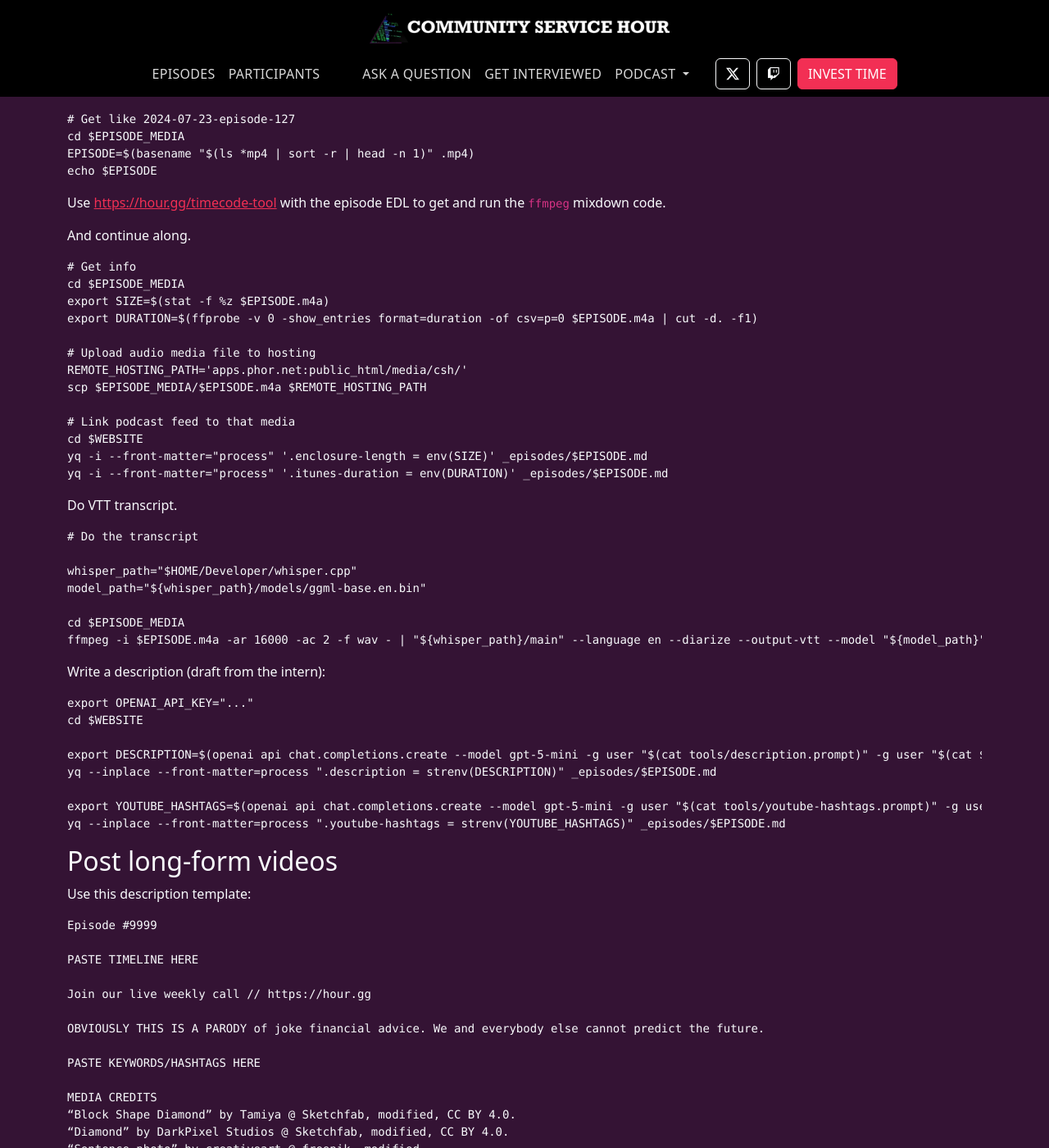
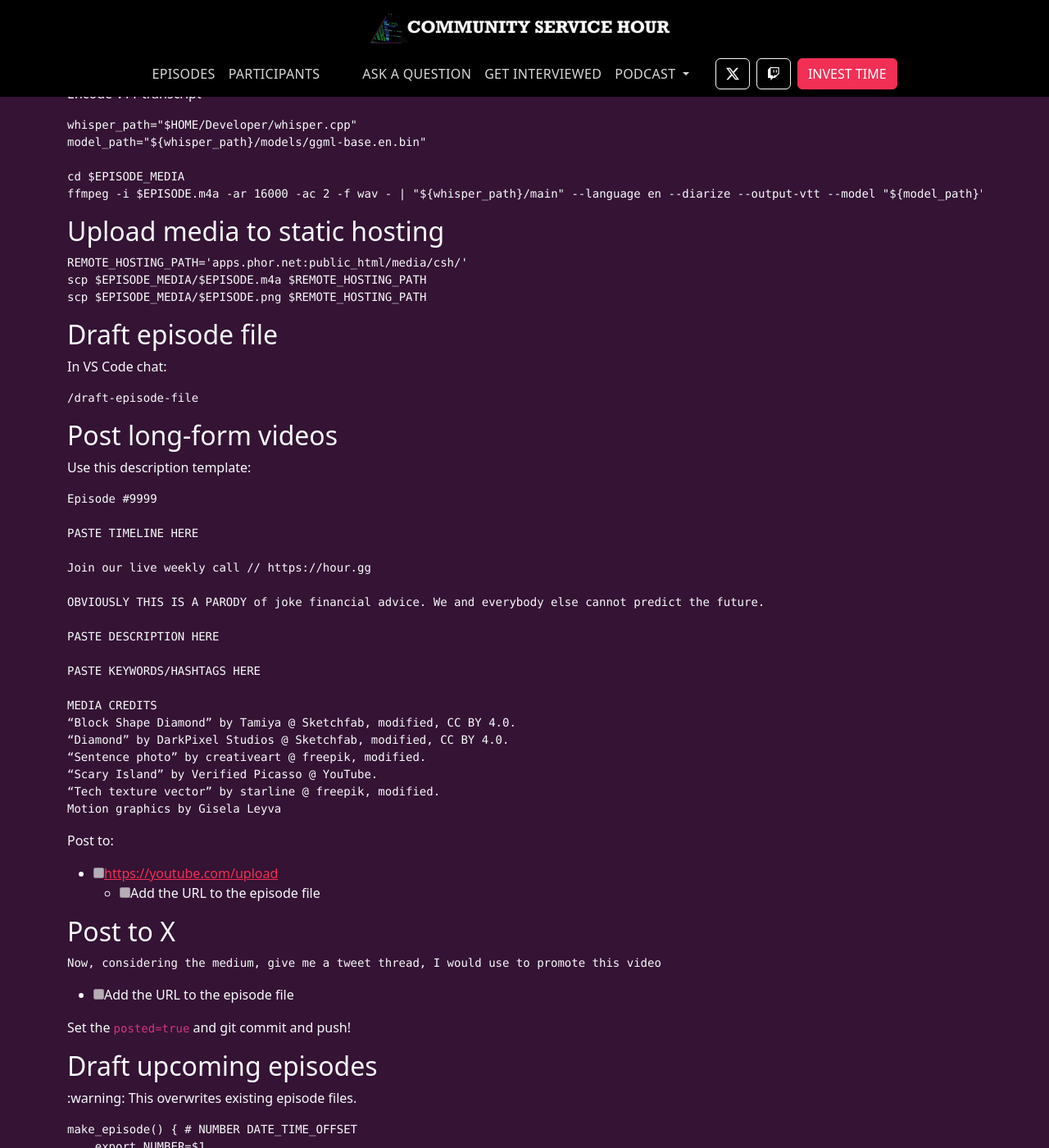
Before and after one commit to community-service/hour.gg, a Jekyll site: the page built from instructions/Postproduction checklist.md, in a window 1280 px wide and 1400 px high, scrolled down 1355 px. Shown: the whole window at 82% size. Built offline with Jekyll 4.4.1, drawn with Linux system fonts in a browser that asks for light colours; our own code applies the rules of GitHub Pages for plain Markdown files; some of the changed text lies outside the part shown.

Commit message:
collect prompt tools into one instruction file

````diff
--- a/instructions/Postproduction checklist.md
+++ b/instructions/Postproduction checklist.md
@@ -39,30 +39,19 @@ Cut the recorded video In DaVinci Resolve.
   - [ ] Use "YouTube 1080p" settings.
   - [ ] Normalize > Optimize to standard
 
+## Create the poster
 
-## Edit episode file
+Use Pixelmator Pro's YouTube poster templates.
 
-Open it
+- [ ] Save project to `YYYY-MM-DD-episode-###.pxd`.
+- [ ] Export image to `YYYY-MM-DD-episode-###.png`.
 
-```sh
-code ~/Sites/hour.gg
-```
-
-Copy details from the [live show notes](https://drive.proton.me/urls/P51R6H0JF0#s99indgxujhG) into the [episode file](_episodes) (anybody can pull request to do this step):
-
-- [ ] `title`
-- [ ] `subtitle`
-- [ ] `participants`
-- [ ] At the bottom, below `---`, add useful links and keywords for things we discussed
-  - [ ] This part requires human research, ChatGPT does not know everybody's profile/homepage URL
-- [ ] After `<!--end of quick notes-->` paste the show notes from during the show
-
-## Mixdown & publish the podcast audio
+## Encode audio and text
 
 Follow all the specific podcasting [technical requirements](podcast-specifications.md) using these steps below.
 
 ```sh
-EPISODE_MEDIA=~/Documents/LEARNING\ AND\ WORKING/COMMUNITY\ SERVICE/Episode\ production/Produced
+EPISODE_MEDIA=/Volumes/FDExtra/Video\ production/Community\ Service\ Hour/Produced\ full\ episodes/
 WEBSITE=~/Sites/hour.gg
 
 # Get like 2024-07-23-episode-127
@@ -73,29 +62,9 @@ echo $EPISODE
 
 Use <https://hour.gg/timecode-tool> with the episode EDL to get and run the `ffmpeg` mixdown code.
 
-And continue along.
+Encode VTT transcript
 
 ```sh
-# Get info
-cd $EPISODE_MEDIA
-export SIZE=$(stat -f %z $EPISODE.m4a)
-export DURATION=$(ffprobe -v 0 -show_entries format=duration -of csv=p=0 $EPISODE.m4a | cut -d. -f1)
-
-# Upload audio media file to hosting
-REMOTE_HOSTING_PATH='apps.phor.net:public_html/media/csh/'
-scp $EPISODE_MEDIA/$EPISODE.m4a $REMOTE_HOSTING_PATH
-
-# Link podcast feed to that media
-cd $WEBSITE
-yq -i --front-matter="process" '.enclosure-length = env(SIZE)' _episodes/$EPISODE.md
-yq -i --front-matter="process" '.itunes-duration = env(DURATION)' _episodes/$EPISODE.md
-```
-
-Do VTT transcript.
-
-```sh
-# Do the transcript
-
 whisper_path="$HOME/Developer/whisper.cpp"
 model_path="${whisper_path}/models/ggml-base.en.bin"
 
@@ -103,17 +72,20 @@ cd $EPISODE_MEDIA
 ffmpeg -i $EPISODE.m4a -ar 16000 -ac 2 -f wav - | "${whisper_path}/main" --language en --diarize --output-vtt --model "${model_path}" --output-file $EPISODE -
 ```
 
-Write a description (draft from the intern):
+## Upload media to static hosting
 
 ```sh
-export OPENAI_API_KEY="..."
-cd $WEBSITE
+REMOTE_HOSTING_PATH='apps.phor.net:public_html/media/csh/'
+scp $EPISODE_MEDIA/$EPISODE.m4a $REMOTE_HOSTING_PATH
+scp $EPISODE_MEDIA/$EPISODE.png $REMOTE_HOSTING_PATH
+```
 
-export DESCRIPTION=$(openai api chat.completions.create --model gpt-5-mini -g user "$(cat tools/description.prompt)" -g user "$(cat $EPISODE_MEDIA/$EPISODE.vtt)")
-yq --inplace --front-matter=process ".description = strenv(DESCRIPTION)" _episodes/$EPISODE.md
+## Draft episode file
 
-export YOUTUBE_HASHTAGS=$(openai api chat.completions.create --model gpt-5-mini -g user "$(cat tools/youtube-hashtags.prompt)" -g user "$(cat $EPISODE_MEDIA/$EPISODE.vtt)")
-yq --inplace --front-matter=process ".youtube-hashtags = strenv(YOUTUBE_HASHTAGS)" _episodes/$EPISODE.md
+In VS Code chat:
+
+```
+/draft-episode-file
 ```
 
 ## Post long-form videos
@@ -128,6 +100,8 @@ PASTE TIMELINE HERE
 Join our live weekly call // https://hour.gg
 
 OBVIOUSLY THIS IS A PARODY of joke financial advice. We and everybody else cannot predict the future.
+
+PASTE DESCRIPTION HERE
 
 PASTE KEYWORDS/HASHTAGS HERE
 
@@ -146,6 +120,10 @@ Post to:
   - [ ] Add the URL to the episode file
 
 ## Post to X
+
+```sh
+Now, considering the medium, give me a tweet thread, I would use to promote this video
+```
 
 - [ ] Add the URL to the episode file
 
@@ -185,3 +163,15 @@ make_episode 132 '2024-09-03T18:00:00-04:00'
 make_episode 133 '2024-09-17T18:00:00-04:00'
 make_episode 134 '2024-09-24T18:00:00-04:00'
 ```
+
+## Shorts
+
+```
+Now carefully study the transcripts and the markers and identify the most important snippets
+
+Go ahead and use FFMPEG to extract between three and five snippet videos and save them to my desktop
+
+You are strictly limited to 30 seconds maximum of airtime per output clip. And if you like, you are also welcome when you are creating the clips to concatenate multiple pieces of the origin video. This means that you can splice sentences, etc., so that you meet the time limit
+
+For each of those snippets, give me a good tweet to show them off on X
+```
--- a/timecode-tool.html
+++ b/timecode-tool.html
@@ -4,7 +4,7 @@ title: Timecode tool
 description: "Convert DaVinci Resolve marker EDL files into YouTube timecodes, YAML chapter markers, and an ffmpeg metadata script."
 ---
 <h1>Timecode tool</h1>
-<p>Use DaVince Resolve &gt; Edit Page &gt; Media Pool &gt; Timeline &gt; Timelines (right click) &gt; Export &gt; Markers EDL.</p>
+<p>Use DaVinci Resolve &gt; Edit Page &gt; Media Pool &gt; Timeline &gt; Timelines (right click) &gt; Export &gt; Markers EDL.</p>
 
 <div class="row g-2 mb-4 align-items-start">
   <label for="file" class="col-12 col-lg-2 col-form-label">Upload EDL</label>
````
Also changed, not shown: .github/prompts/draft-episode-file.prompt.md (added), 2 other files.
